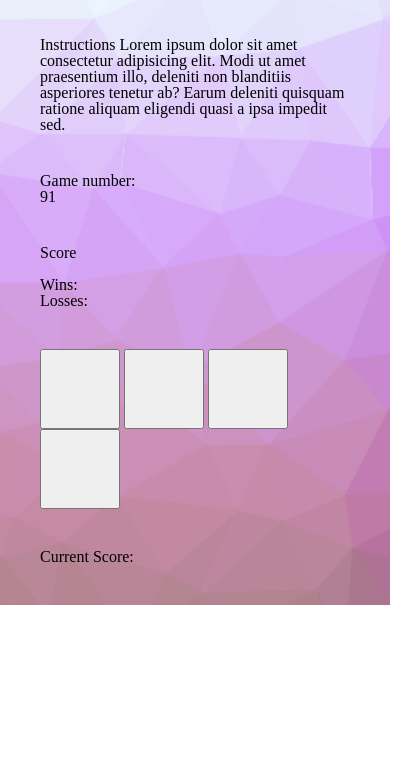
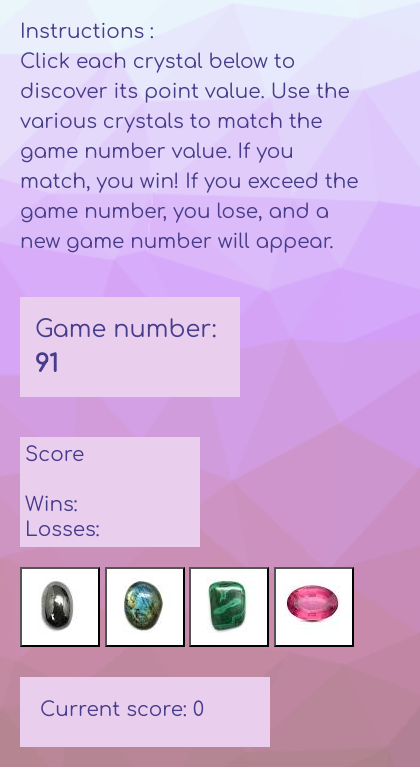
Before and after one commit to femke77/unit-4-game, a plain HTML site: page index.html in a window 390 px wide. Shown: the part 140-907 px from the top of the page, 420 px wide, since content can reach past the window. Before the commit the page ends 844 px from the top, so only its background shows below. Drawn offline with nearby package versions, Linux system fonts and the light colour scheme.

Commit message:
styling done, responsiveness checked

```diff
--- a/assets/css/style.css
+++ b/assets/css/style.css
@@ -5,16 +5,18 @@
 body {
     background: url("../images/bg.jfif") no-repeat;
     background-size: cover;
+    color: darkslateblue;
+    font-family: 'Comfortaa', cursive;
 }
 
 h1 {
     font-size: 28pt;
-    color: darkslateblue;
-    margin-left: 40px;
+    margin-left: 20px;
     margin-top: 40px;
     background:#e9ceee;
-    width: 336px;
+    width: 390px;
     padding: 30px;
+
 
 }
 
@@ -24,5 +26,68 @@ button {
 }
 
 div {
-    margin: 40px;
+    margin: 20px;
 }
+
+#crystal-1{
+    background-image: url("../images/hem.jfif");
+}
+
+#crystal-2{
+    background-image: url("../images/lab.jfif");
+}
+
+#crystal-3{
+    background-image: url("../images/mal.jfif");
+}
+
+#crystal-4{
+    background-image: url("../images/tour.jfif");
+}
+
+.gameGoal {
+    float: left;
+    background:#e9ceee;
+    height: 100px;
+    width: 220px;
+    font-size: 24px;
+    line-height: 35px;
+    padding: 15px;
+
+}
+
+#gameNumber {
+    font-weight: bold;
+}
+
+.scoring {
+    float: left;
+    height: 110px;
+    width: 180px;
+    background:#e9ceee;
+    font-size: 20px;
+    line-height: 25px;
+    padding: 5px 0px 0px 5px;
+}
+
+.crystals{
+    clear: both;
+    height: 100px;
+    width: 400px;
+    margin-bottom: 10px;
+}
+
+.currentCount {
+    height: 70px;
+    width: 250px;
+    background:#e9ceee;
+    font-size: 20px;
+    line-height: 25px;
+    padding: 20px;
+    margin-top: 10px;
+}
+
+.instructions {
+    line-height: 30px;
+    font-size: 20px;
+}
--- a/assets/javascript/game.js
+++ b/assets/javascript/game.js
@@ -1,3 +1,4 @@
+//TODO: readme.md, styling and instructions, link to portfolio
 
 $(document).ready(function() {
 
@@ -10,7 +11,7 @@ $(document).ready(function() {
     var numLosses = 0;
     var currentScore = 0;
 
-    $(".gameGoal").append(gameNumber);
+    $("#gameNumber").text(gameNumber);
 
     $("#crystal-1").on("click", function() {
         $(this).val(crystal1);
@@ -61,7 +62,7 @@ $(document).ready(function() {
         currentScore = 0;
         $(".currentCount").text("Current score: " + currentScore);
         gameNumber = getRandom(19, 120);
-        $(".gameGoal").text(gameNumber);
+        $("#gameNumber").text(gameNumber);
         crystal1 = getRandom(1, 12);
         crystal2 = getRandom(1, 12);
         crystal3 = getRandom(1, 12);
--- a/index.html
+++ b/index.html
@@ -8,24 +8,26 @@
     <title>Crystal Collector</title>
     <link rel="stylesheet" href="assets/css/reset.css">
     <link rel="stylesheet" href="assets/css/style.css">
+    <link href="https://fonts.googleapis.com/css?family=Comfortaa&display=swap" rel="stylesheet">
     <script src="https://cdnjs.cloudflare.com/ajax/libs/jquery/3.2.1/jquery.min.js"></script>
 </head>
 
 <body>
     <h1>Crystal Collector</h1>
     <div class="instructions">
-        <p>
-            Instructions
-            Lorem ipsum dolor sit amet consectetur adipisicing elit. Modi ut amet praesentium illo, deleniti non
-            blanditiis asperiores tenetur ab? Earum deleniti quisquam ratione aliquam eligendi quasi a ipsa impedit sed.
+        <p>Instructions : </p>
+        <p>Click each crystal below to discover its point value. Use the various crystals to match the game number value.
+            If you match, you win! If you exceed the game number, you lose, and a new game number will appear.
+
         </p>
     </div>
     <div class="gameGoal">
         <p>Game number: </p>
+        <section id="gameNumber"></section>
     </div>
     <div class="scoring">
         <p>Score</p>
-        <br/>
+        <br />
         <section id="wins">
             Wins:
         </section>
@@ -35,13 +37,14 @@
 
     </div>
     <div class="crystals">
-        <button id="crystal-1" class="crystal" value=0></button>
-        <button id="crystal-2" class="crystal" value=0></button>
-        <button id="crystal-3" class="crystal" value=0></button>
-        <button id="crystal-4" class="crystal" value=0></button>
+
+        <button id="crystal-1" type="button"></button>
+        <button id="crystal-2" type="button"></button>
+        <button id="crystal-3" type="button"></button>
+        <button id="crystal-4" type="button"></button>
     </div>
     <div class="currentCount">
-        <p>Current Score: </p>
+        <p>Current score: 0</p>
 
     </div>
 
```
